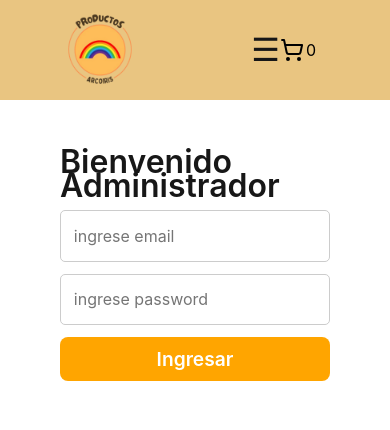
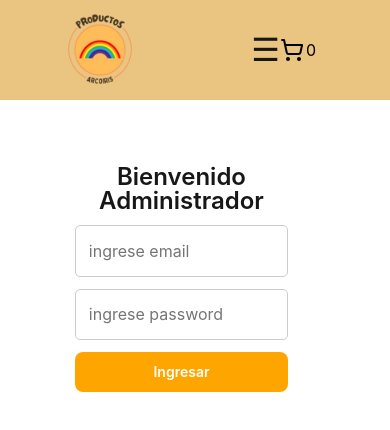
Before and after one commit to Jeffcar1993/e-commerce, a React (Vite) app: page /login in a window 390 px wide. Shown: the top 430 px of the page. Built offline with nearby package versions, Linux system fonts and the light colour scheme.

Commit message:
add: diseño responsive

```diff
--- a/src/Components/Contacto/Contacto.module.css
+++ b/src/Components/Contacto/Contacto.module.css
@@ -87,3 +87,137 @@
 .botonReturn:hover {
     background-color: var(--sky-900);
 }
+
+
+/* Estilos para pantallas pequeñas */
+@media (max-width: 768px) {
+  .containerContacto {
+      max-width: 90%;
+      padding: 15px;
+      margin: 30px auto;
+  }
+}
+
+.tituloContacto {
+  font-size: 2rem;
+  color: #ff6600;
+  margin-bottom: 20px;
+}
+
+@media (max-width: 480px) {
+  .tituloContacto {
+      font-size: 1.5rem;
+  }
+}
+
+form {
+  display: flex;
+  flex-direction: column;
+  gap: 15px;
+}
+
+input,
+textarea {
+  width: 100%;
+  padding: 12px;
+  border: 1px solid #ddd;
+  border-radius: 5px;
+  font-size: 1rem;
+  outline: none;
+  transition: border 0.3s ease-in-out;
+}
+
+/* Ajustes en pantallas más pequeñas */
+@media (max-width: 480px) {
+  input, textarea {
+      font-size: 0.9rem;
+      padding: 10px;
+  }
+}
+
+input:focus,
+textarea:focus {
+  border-color: #ff6600;
+}
+
+textarea {
+  resize: none;
+  height: 120px;
+}
+
+button {
+  background: #ff6600;
+  color: #fff;
+  font-size: 1.2rem;
+  padding: 12px;
+  border: none;
+  border-radius: 5px;
+  cursor: pointer;
+  transition: background 0.3s;
+}
+
+/* Hacer el botón más pequeño en móviles */
+@media (max-width: 480px) {
+  button {
+      font-size: 1rem;
+      padding: 10px;
+  }
+}
+
+button:hover {
+  background: #e65c00;
+}
+
+.mensajeReturn {
+  display: flex;
+  flex-direction: column;
+  gap: 12px;
+  align-items: center;
+}
+
+.tituloReturn {
+  font-size: 32px;
+  font-weight: 600;
+}
+
+/* Ajustar el tamaño del título en pantallas pequeñas */
+@media (max-width: 480px) {
+  .tituloReturn {
+      font-size: 24px;
+  }
+}
+
+.infoReturn {
+  font-size: 20px;
+}
+
+@media (max-width: 480px) {
+  .infoReturn {
+      font-size: 18px;
+  }
+}
+
+.botonReturn {
+  font-weight: 600;
+  font-size: 16px;
+  padding: 8px 16px;
+  max-width: 200px;
+  border: none;
+  background-color: orange;
+  color: white;
+  border-radius: 6px;
+  cursor: pointer;
+  transition: background 0.3s ease;
+}
+
+/* Ajustes en móviles */
+@media (max-width: 480px) {
+  .botonReturn {
+      font-size: 14px;
+      padding: 6px 12px;
+  }
+}
+
+.botonReturn:hover {
+  background-color: var(--sky-900);
+}
--- a/src/Components/Login/Login.module.css
+++ b/src/Components/Login/Login.module.css
@@ -24,3 +24,75 @@
     color: white;
     font-weight: 600;
 }
+
+/* Ajuste en pantallas más pequeñas */
+@media (max-width: 768px) {
+    .login {
+        max-width: 90%;
+        padding: 15px;
+    }
+}
+
+.tituloLogin {
+    font-size: 32px;
+    font-weight: 600;
+    text-align: center;
+}
+
+/* Reducir tamaño del título en móviles */
+@media (max-width: 480px) {
+    .tituloLogin {
+        font-size: 24px;
+    }
+}
+
+.formLogin {
+    display: flex;
+    flex-direction: column;
+    gap: 12px;
+}
+
+input {
+    width: 100%;
+    padding: 12px;
+    border: 1px solid #ddd;
+    border-radius: 5px;
+    font-size: 1rem;
+    outline: none;
+    transition: border 0.3s ease-in-out;
+}
+
+/* Ajustar inputs en pantallas pequeñas */
+@media (max-width: 480px) {
+    input {
+        font-size: 0.9rem;
+        padding: 10px;
+    }
+}
+
+input:focus {
+    border-color: #ff6600;
+}
+
+.botonLogin {
+    background-color: orange;
+    padding: 10px 16px;
+    border-radius: 8px;
+    border: none;
+    color: white;
+    font-weight: 600;
+    cursor: pointer;
+    transition: background 0.3s;
+}
+
+/* Ajustar botón en móviles */
+@media (max-width: 480px) {
+    .botonLogin {
+        font-size: 14px;
+        padding: 8px 12px;
+    }
+}
+
+.botonLogin:hover {
+    background-color: var(--sky-900);
+}
--- a/src/Components/Navbar/Navbar.module.css
+++ b/src/Components/Navbar/Navbar.module.css
@@ -25,6 +25,7 @@
     color: var(--neutral-950);
     padding: 8px 12px;
     transition: color 0.3s ease-in-out;
+    font-size: 18px;
 }
 
 .navbar_lista:hover {
```
